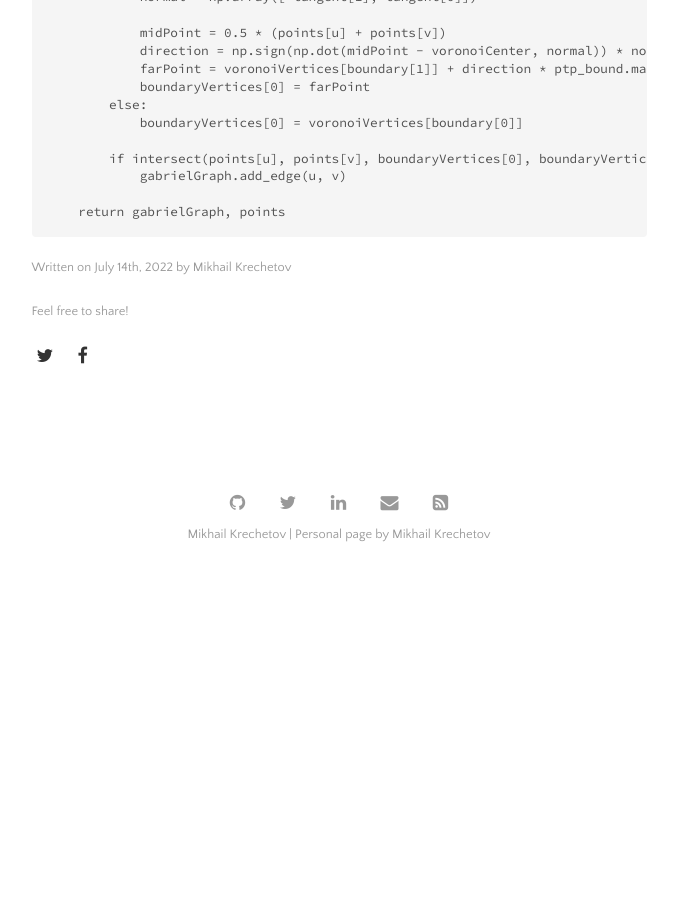
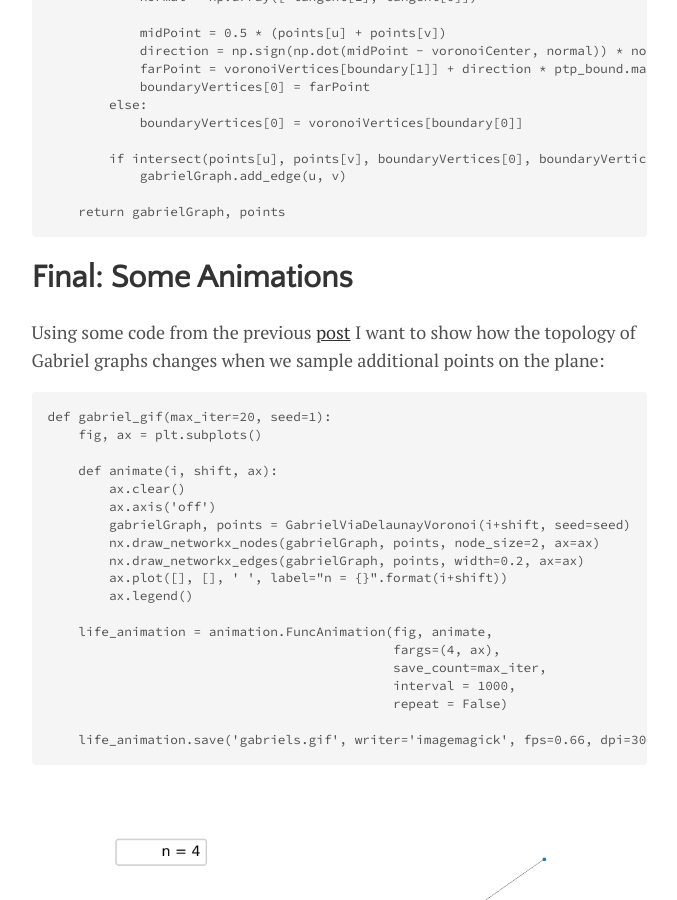
Before and after one commit to mkrechetov/mkrechetov.github.io, a Jekyll site: the page built from _posts/2022-07-14-gabriel_graphs.markdown, in a window 1280 px wide and 900 px high, scrolled down 4962 px. Shown: the whole window, without its empty margins (301-978 px from the left). Built offline with Jekyll 4.4.1, drawn with Linux system fonts in a browser that asks for light colours; before the commit the page ends 5542 px from its top, so only the background shows below that.

Commit message:
Add gabriel graph animation

````diff
--- a/_posts/2022-07-14-gabriel_graphs.markdown
+++ b/_posts/2022-07-14-gabriel_graphs.markdown
@@ -162,3 +162,33 @@
 
     return gabrielGraph, points
 ```
+
+Final: Some Animations
+=========
+
+Using some code from the previous [post](https://mkrechetov.github.io/cascade_animation) I want to show how the topology of Gabriel graphs changes
+when we sample additional points on the plane:
+
+```
+def gabriel_gif(max_iter=20, seed=1):
+    fig, ax = plt.subplots()
+
+    def animate(i, shift, ax):
+        ax.clear()
+        ax.axis('off')
+        gabrielGraph, points = GabrielViaDelaunayVoronoi(i+shift, seed=seed)
+        nx.draw_networkx_nodes(gabrielGraph, points, node_size=2, ax=ax)
+        nx.draw_networkx_edges(gabrielGraph, points, width=0.2, ax=ax)
+        ax.plot([], [], ' ', label="n = {}".format(i+shift))
+        ax.legend()
+
+    life_animation = animation.FuncAnimation(fig, animate,
+                                             fargs=(4, ax),
+                                             save_count=max_iter,
+                                             interval = 1000,
+                                             repeat = False)
+
+    life_animation.save('gabriels.gif', writer='imagemagick', fps=0.66, dpi=300)
+```
+
+![gabriel_dynamics](../assets/gabriel/gabriels.gif)
````
Also changed, not shown: assets/gabriel/gabriels.gif (added).
